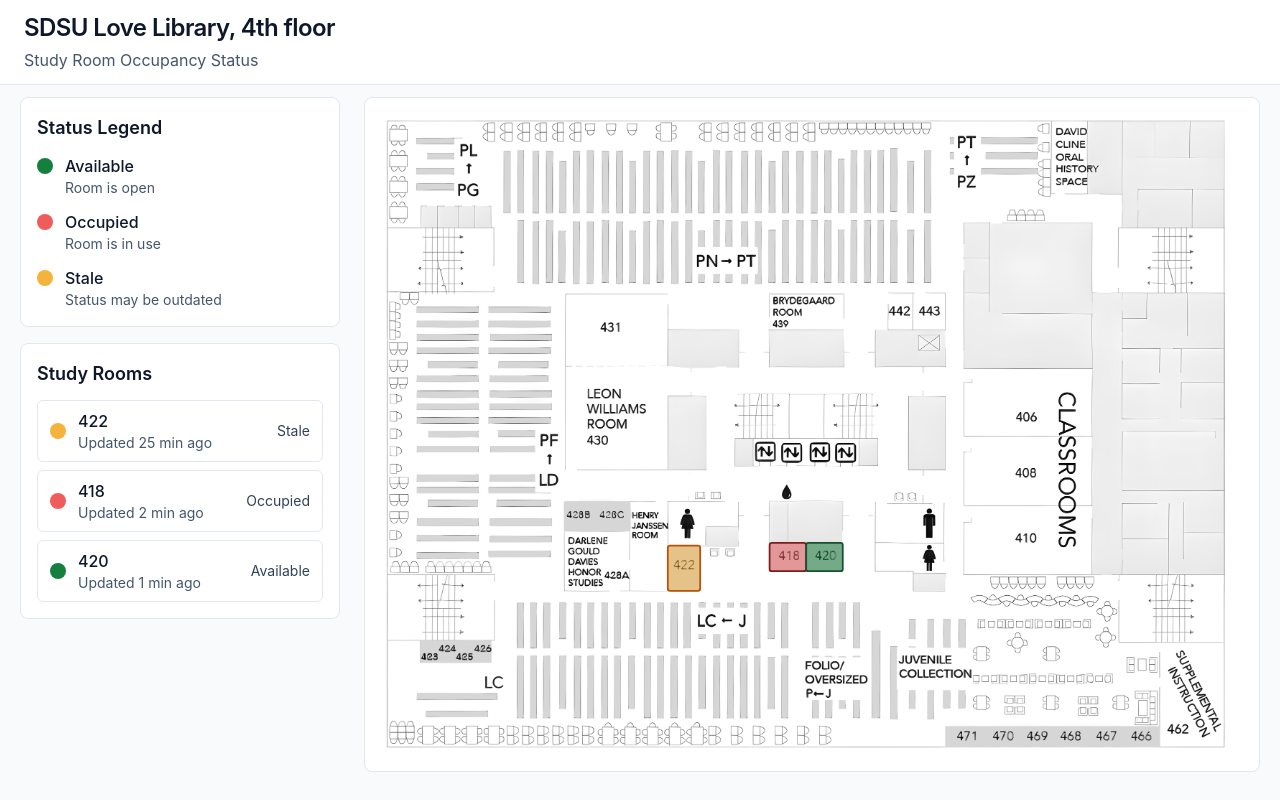
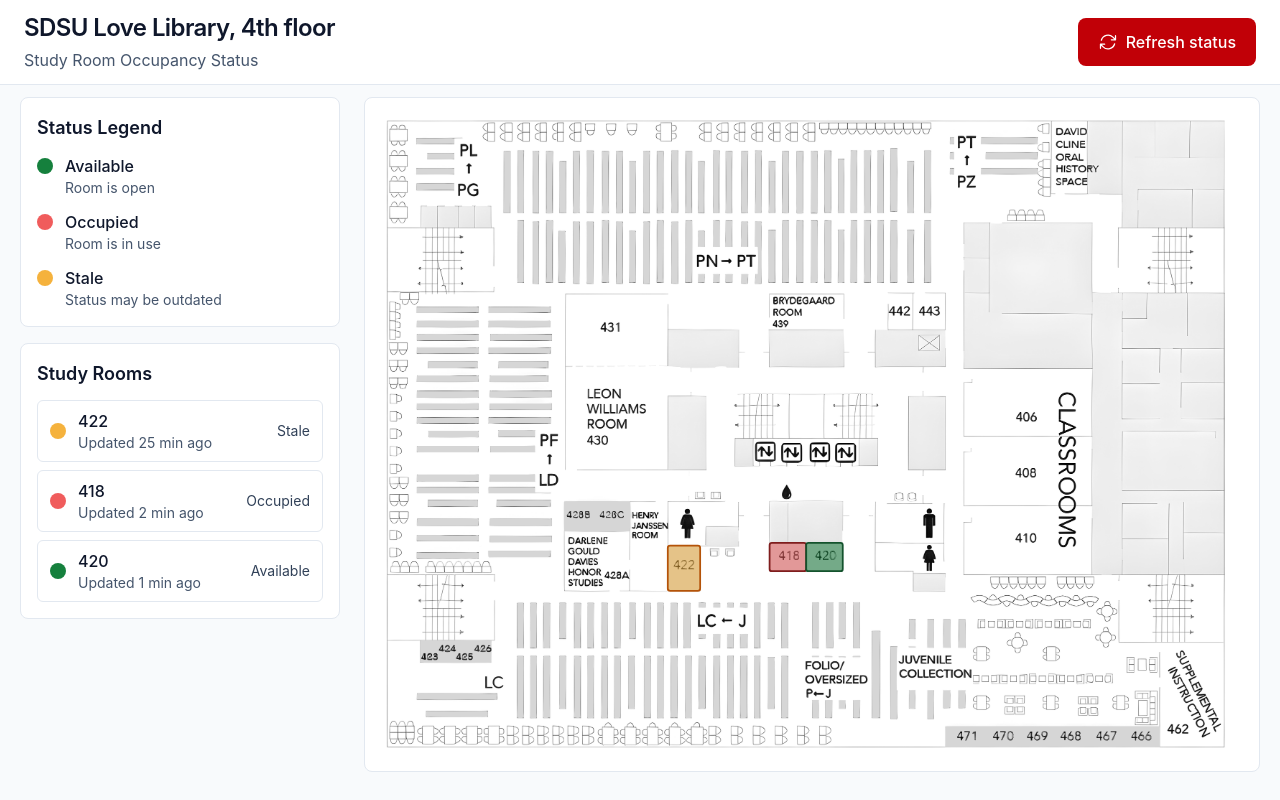
Before and after one commit to ashlibel/Occupancy-Detection, a React (Vite) app in the folder room-occupancy-app/: page / in a window 1280 px wide. Built offline with nearby package versions, Linux system fonts and the light colour scheme.

Commit message:
Added a placeholder refresh button

```diff
--- a/room-occupancy-app/src/App.jsx
+++ b/room-occupancy-app/src/App.jsx
@@ -12,6 +12,11 @@
     '422': { status: 'stale', lastUpdated: new Date(Date.now() - 25 * 60 * 1000) },
   });
 
+  // Placeholder: this will fetch fresh room data from the backend later
+  function handleRefresh() {
+    console.log('Refresh clicked');
+  }
+
   return (
     <div className="min-h-screen bg-slate-50 text-slate-900">
       <header className="border-b border-slate-200 bg-white">
@@ -25,9 +30,27 @@
             {/* Page description */}
             <p className="mt-1 text-slate-600">Study Room Occupancy Status</p>
           </div>
-
-          {/* The Refresh status button and "Last checked" text will go here */}
-          <div />
+          {/* Refresh button (placeholder, doesn't update anything yet) */}
+          <button
+            type="button"
+            onClick={handleRefresh}
+            className="flex shrink-0 items-center gap-2 rounded-lg bg-red-700 px-5 py-3 font-medium text-white hover:bg-red-800 focus-visible:outline-2 focus-visible:outline-offset-2 focus-visible:outline-red-700"
+          >
+            {/* Refresh icon */}
+            <svg
+              viewBox="0 0 24 24"
+              fill="none"
+              stroke="currentColor"
+              strokeWidth="1.5"
+              strokeLinecap="round"
+              strokeLinejoin="round"
+              className="h-5 w-5"
+              aria-hidden="true"
+            >
+              <path d="M16.023 9.348h4.992v-.001M2.985 19.644v-4.992m0 0h4.992m-4.993 0l3.181 3.183a8.25 8.25 0 0013.803-3.7M4.031 9.865a8.25 8.25 0 0113.803-3.7l3.181 3.182m0-4.991v4.99" />
+            </svg>
+            Refresh status
+          </button>
         </div>
       </header>
 
```
